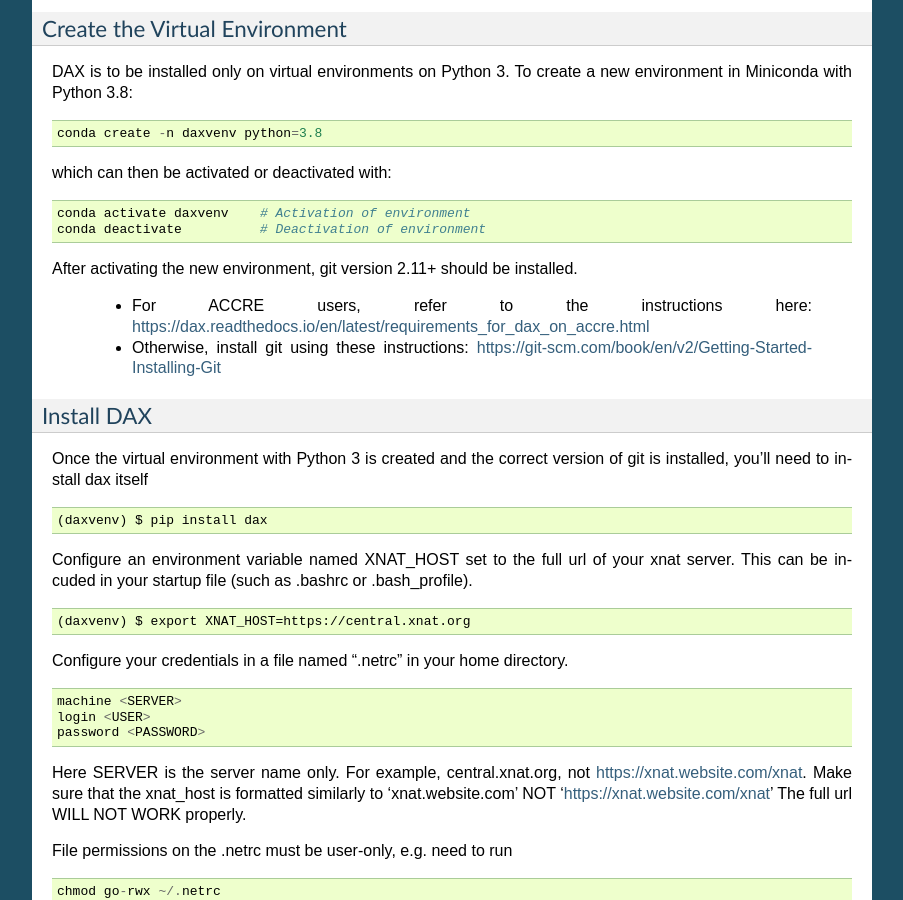
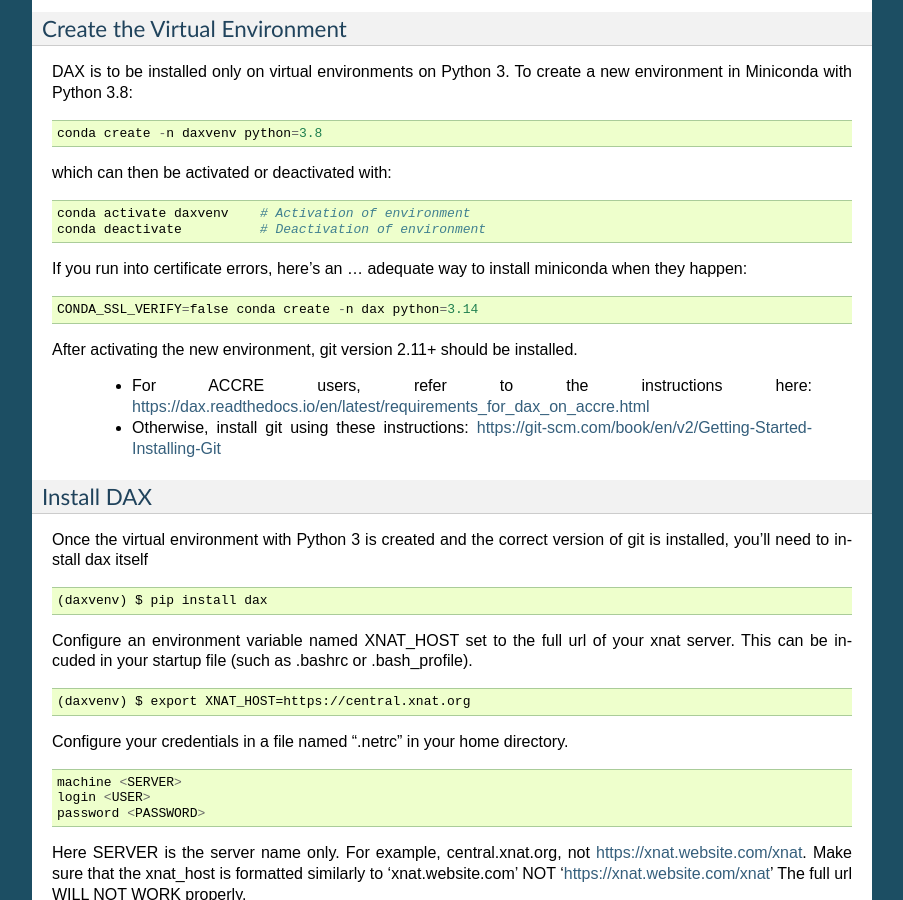
Before and after one commit to VUIIS/dax, a Sphinx documentation site: the page built from docs/installing_dax_in_a_virtual_environment.rst, in a window 1280 px wide and 900 px high, scrolled down 575 px. Shown: the whole window, without its empty margins (198-1101 px from the left). Built offline with Sphinx 7.4.7, drawn with Linux system fonts in a browser that asks for light colours.

Commit message:
Update installation instructions for DAX in virtual env
Added instructions for handling certificate errors during Miniconda installation.

```diff
--- a/docs/installing_dax_in_a_virtual_environment.rst
+++ b/docs/installing_dax_in_a_virtual_environment.rst
@@ -43,6 +43,12 @@
 
 	conda activate daxvenv    # Activation of environment
 	conda deactivate          # Deactivation of environment
+
+If you run into certificate errors, here's an ... adequate way to install miniconda when they happen:
+
+::
+
+	CONDA_SSL_VERIFY=false conda create -n dax python=3.14
 
 After activating the new environment, git version 2.11+ should be installed.
 
```
